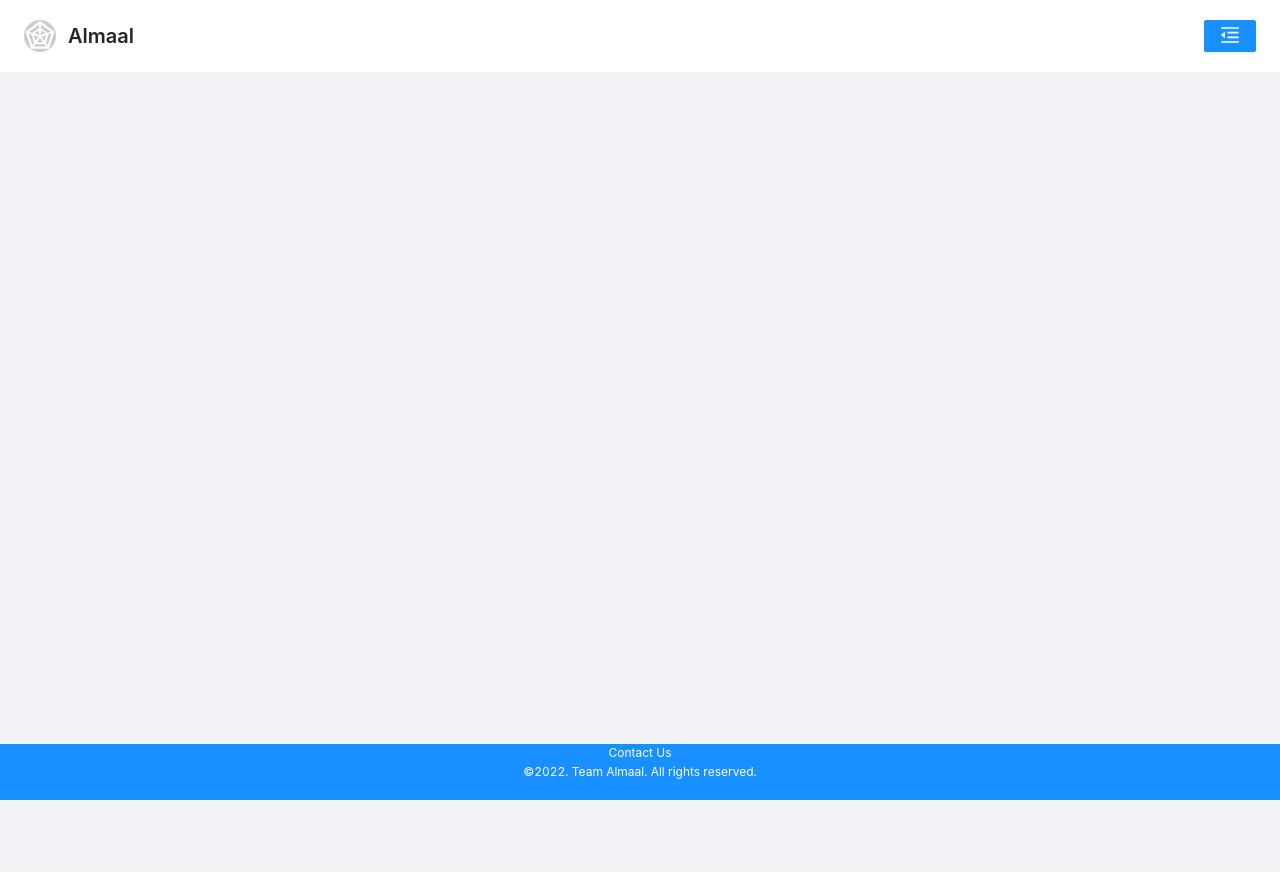
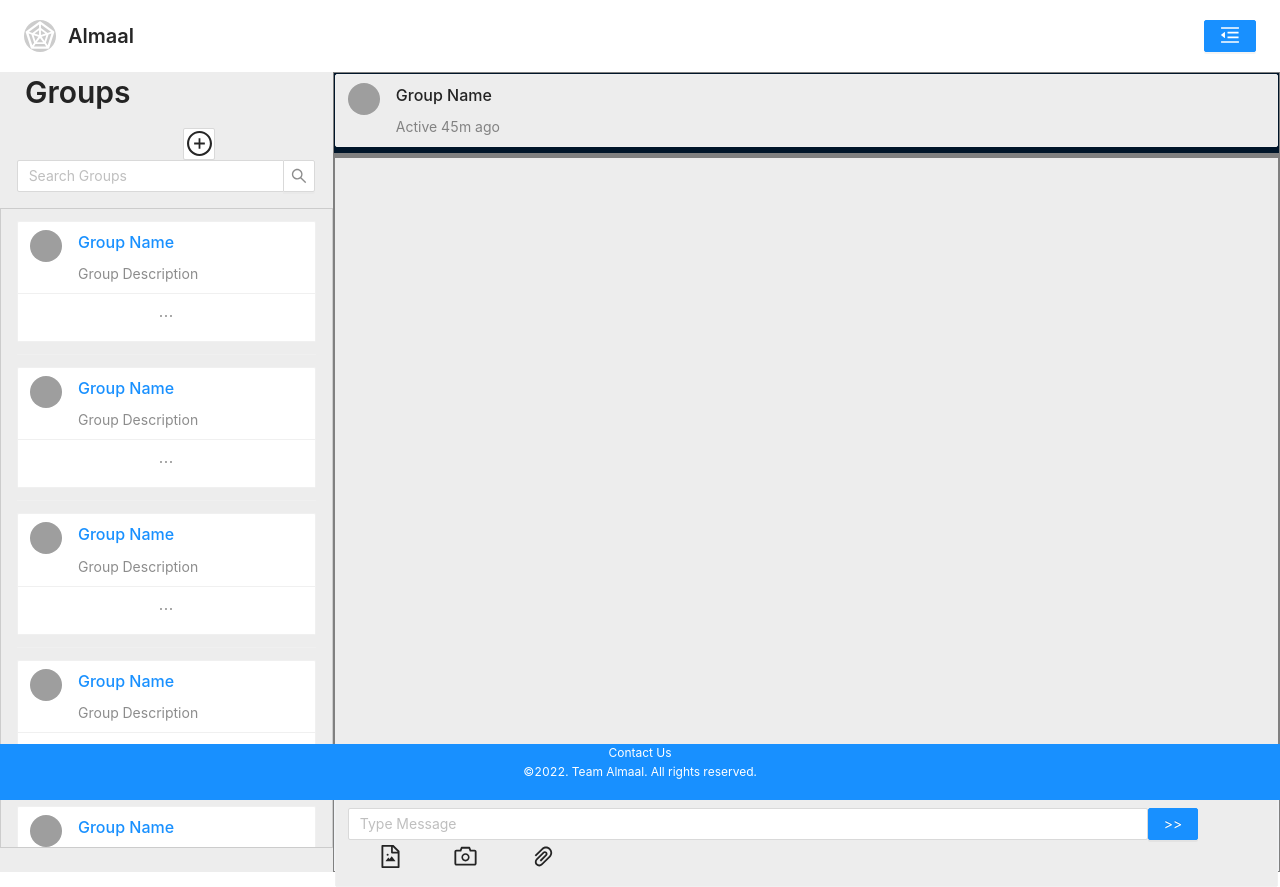
Before and after one commit to agiledev-students-fall2022/final-project-team-almaal, a React (Create React App) app in the folder front-end/: page /groups in a window 1280 px wide. Built offline with nearby package versions, Linux system fonts and the light colour scheme; grey boxes are pictures that could not be loaded.

Commit message:
#62 Readded components for the group

```diff
--- a/front-end/src/routes/Groups.jsx
+++ b/front-end/src/routes/Groups.jsx
@@ -1,15 +1,16 @@
 import React from 'react'
 import { Layout } from 'antd'
 import styles from './Groups.module.css'
-//import GroupsSideNavigationBar from '../components/GroupsSideNavigationBar';
-
+import GroupsSideNavigationBar from '../components/GroupsSideNavigationBar';
+import ChatComponent from '../components/ChatComponent';
 
 
 const Groups = () => {
 
   return (
     <Layout className={styles.mainLayout}>
-
+      <GroupsSideNavigationBar />
+      <ChatComponent />
     </Layout>
   )
 }
```
